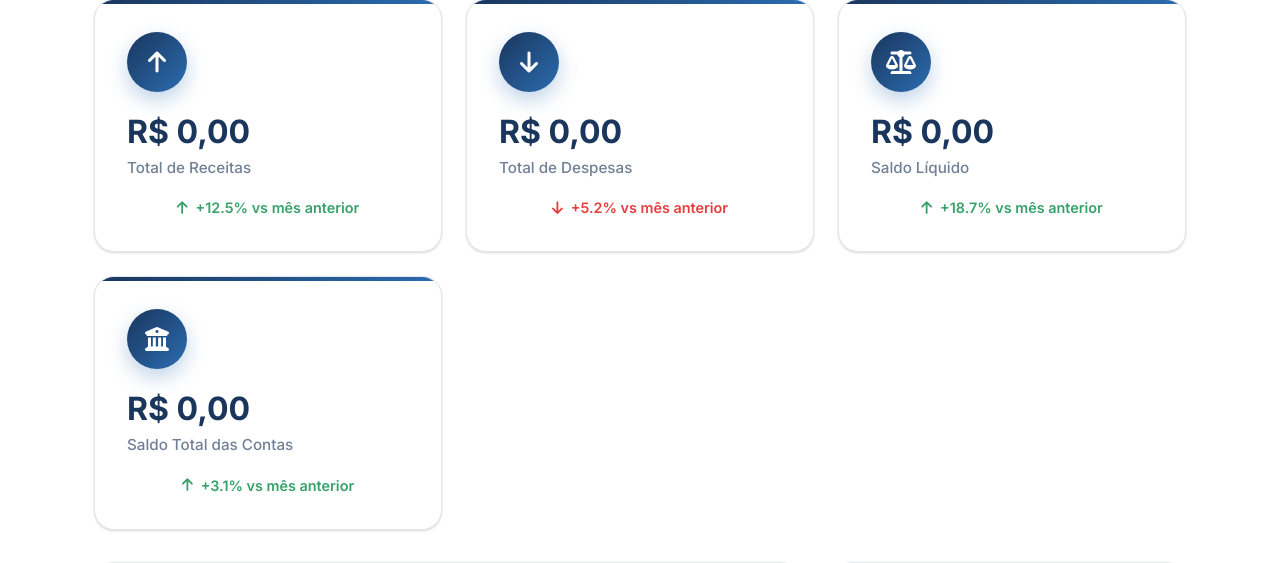
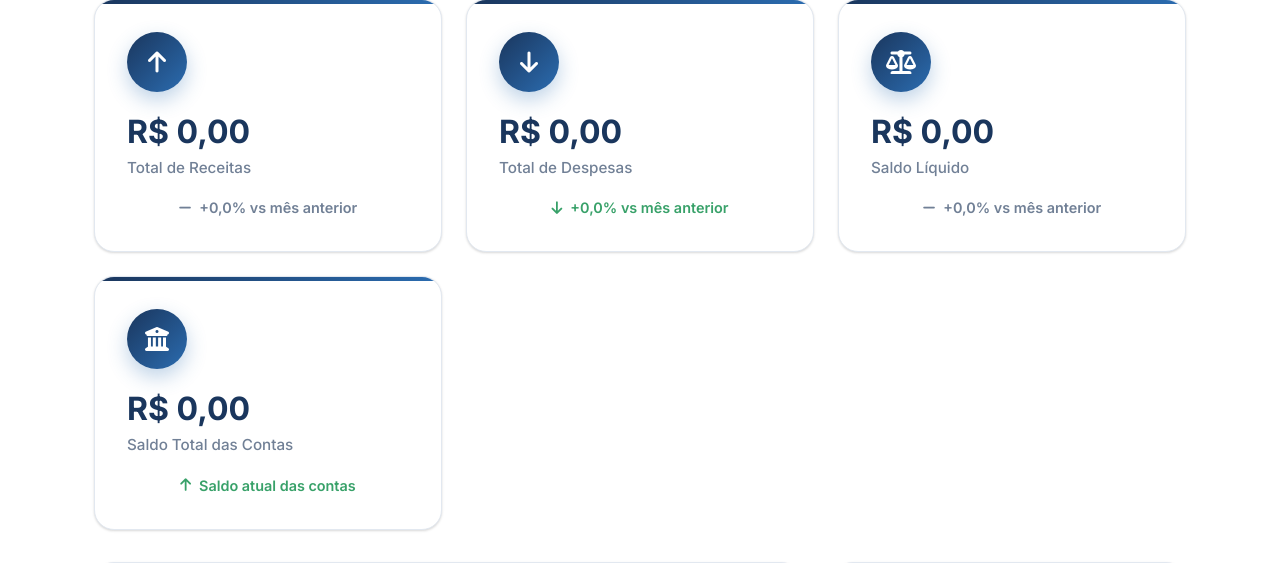
Before and after one commit to saulosilva2809/EfraimSys, a Django app: page /dashboard-finance/ in a window 1280 px wide; the page is wider, and only the part inside the window is pictured. Shown: the part 343-906 px from the top of that part. Run offline with Django 5.2, Linux system fonts and the light colour scheme; the visitor is signed in with stand-in values (Sample User, id 1); data that the repository does not hold is empty.

Commit message:
atualiza html para usar os novos contexts vindo do backend

```diff
--- a/templates/base/dashboard_finance.html
+++ b/templates/base/dashboard_finance.html
@@ -119,6 +119,10 @@
 
     .trend-down {
         color: var(--danger-color);
+    }
+
+    .trend-neutral {
+        color: var(--text-muted);
     }
 
     /* Layout Principal */
@@ -355,9 +359,9 @@
             </div>
             <div class="kpi-value" id="total-receitas">R$ {{ total_recipes|money_format }}</div>
             <div class="kpi-label">Total de Receitas</div>
-            <div class="kpi-trend trend-up">
-                <i class="fas fa-arrow-up"></i>
-                <span>+12.5% vs mês anterior</span>
+            <div class="kpi-trend {% if recipes_variation >= 5 %}trend-up{% elif recipes_variation >= -5 and recipes_variation < 5 %}trend-neutral{% else %}trend-down{% endif %}">
+                <i class="fas {% if recipes_variation >= 5 %}fa-arrow-up{% elif recipes_variation >= -5 and recipes_variation < 5 %}fa-minus{% else %}fa-arrow-down{% endif %}"></i>
+                <span>{% if recipes_variation >= 0 %}+{% endif %}{{ recipes_variation|floatformat:1 }}% vs mês anterior</span>
             </div>
         </div>
 
@@ -367,9 +371,9 @@
             </div>
             <div class="kpi-value" id="total-despesas">R$ {{ total_expenses|money_format }}</div>
             <div class="kpi-label">Total de Despesas</div>
-            <div class="kpi-trend trend-down">
-                <i class="fas fa-arrow-down"></i>
-                <span>+5.2% vs mês anterior</span>
+            <div class="kpi-trend {% if expenses_variation <= 0 %}trend-up{% elif expenses_variation > 0 and expenses_variation <= 5 %}trend-neutral{% else %}trend-down{% endif %}">
+                <i class="fas {% if expenses_variation <= 0 %}fa-arrow-down{% elif expenses_variation > 0 and expenses_variation <= 5 %}fa-minus{% else %}fa-arrow-up{% endif %}"></i>
+                <span>{% if expenses_variation >= 0 %}+{% endif %}{{ expenses_variation|floatformat:1 }}% vs mês anterior</span>
             </div>
         </div>
 
@@ -379,9 +383,9 @@
             </div>
             <div class="kpi-value" id="saldo-liquido">R$ {{ net_balance|money_format }}</div>
             <div class="kpi-label">Saldo Líquido</div>
-            <div class="kpi-trend trend-up">
-                <i class="fas fa-arrow-up"></i>
-                <span>+18.7% vs mês anterior</span>
+            <div class="kpi-trend {% if net_balance_variation >= 5 %}trend-up{% elif net_balance_variation >= -5 and net_balance_variation < 5 %}trend-neutral{% else %}trend-down{% endif %}">
+                <i class="fas {% if net_balance_variation >= 5 %}fa-arrow-up{% elif net_balance_variation >= -5 and net_balance_variation < 5 %}fa-minus{% else %}fa-arrow-down{% endif %}"></i>
+                <span>{% if net_balance_variation >= 0 %}+{% endif %}{{ net_balance_variation|floatformat:1 }}% vs mês anterior</span>
             </div>
         </div>
 
@@ -393,7 +397,7 @@
             <div class="kpi-label">Saldo Total das Contas</div>
             <div class="kpi-trend trend-up">
                 <i class="fas fa-arrow-up"></i>
-                <span>+3.1% vs mês anterior</span>
+                <span>Saldo atual das contas</span>
             </div>
         </div>
     </div>
```
